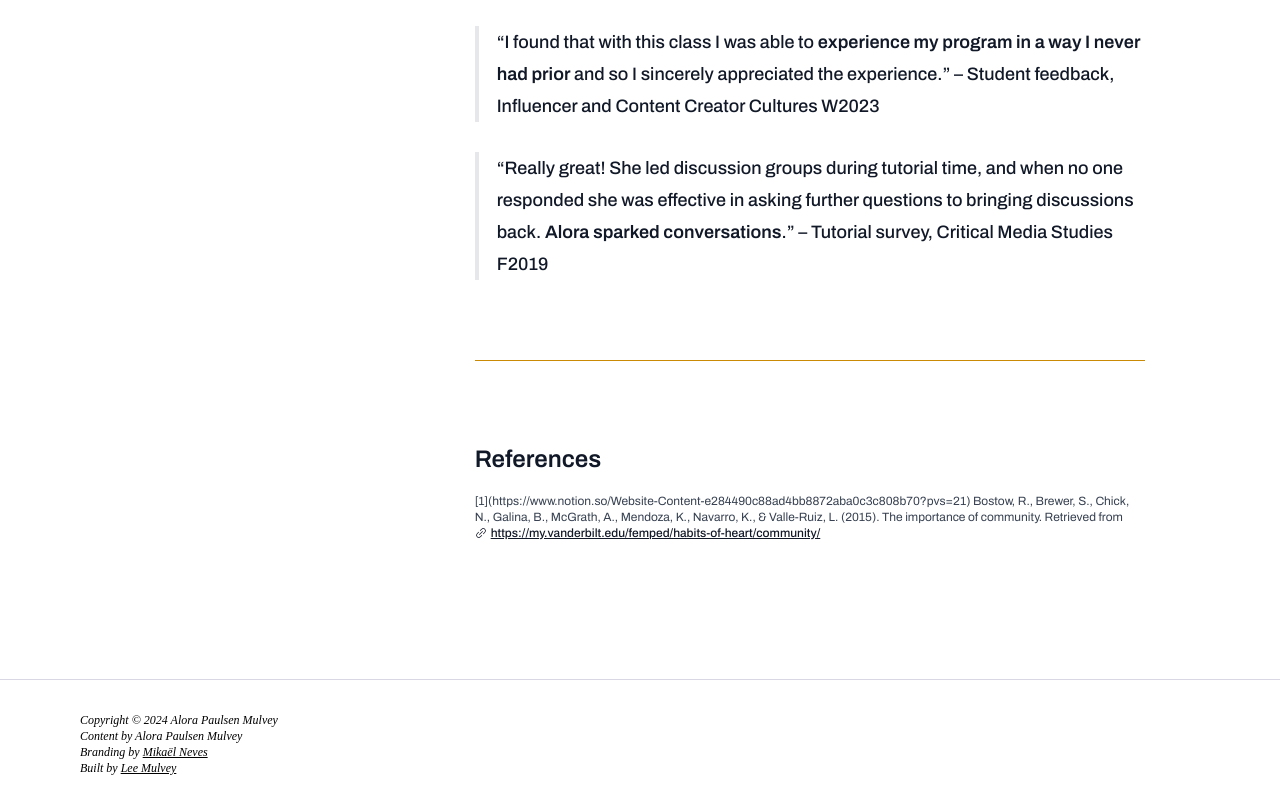
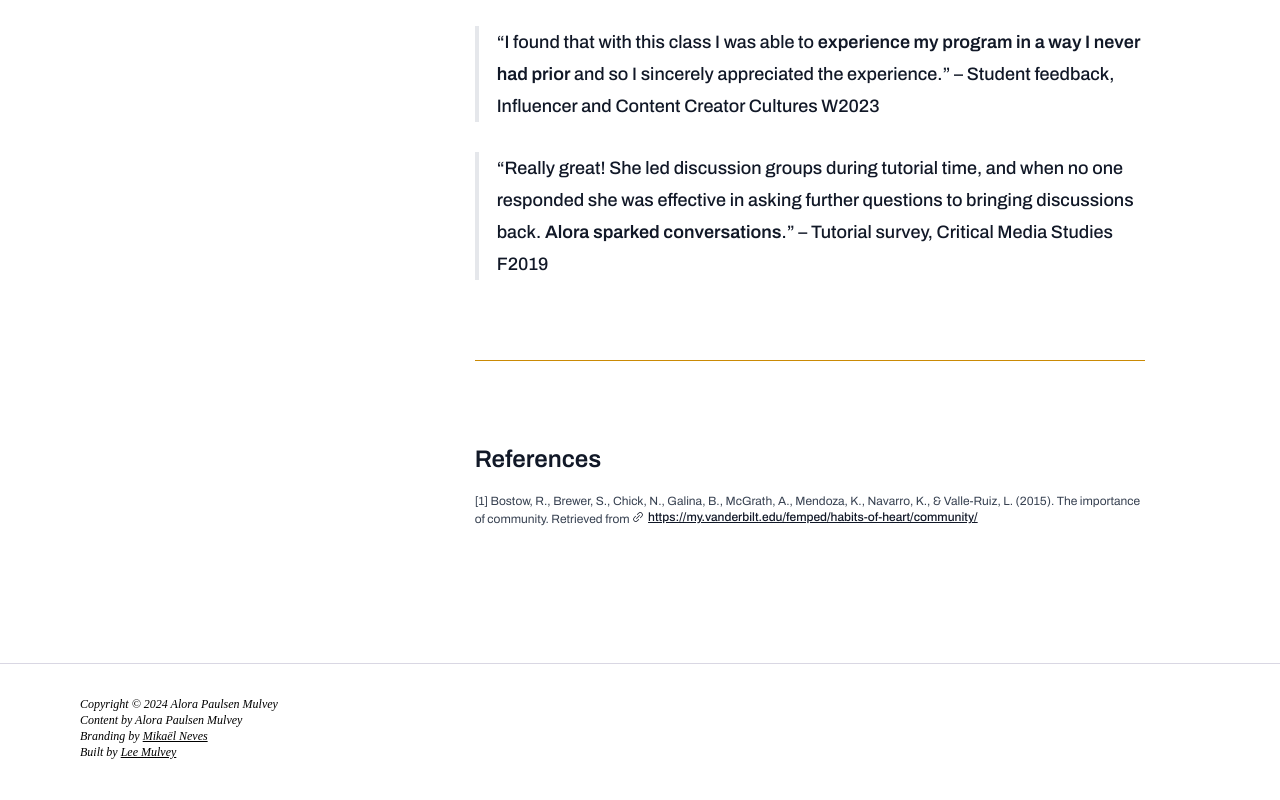
Before and after one commit to LMulvey/alorapaulsen-next, a Next.js app: page /teaching in a window 1280 px wide. Shown: the part 4216-5016 px from the top of the page. Built offline with nearby package versions, Linux system fonts and the light colour scheme.

Commit message:
fix: updated CV and teaching philosophy page fix

```diff
--- a/src/app/teaching/page.tsx
+++ b/src/app/teaching/page.tsx
@@ -253,10 +253,9 @@ export default function TeachingPage() {
           className="text-xs italic"
           id="reference-1"
         >
-          [1](https://www.notion.so/Website-Content-e284490c88ad4bb8872aba0c3c808b70?pvs=21)
-          Bostow, R., Brewer, S., Chick, N., Galina, B., McGrath, A., Mendoza,
-          K., Navarro, K., & Valle-Ruiz, L. (2015). The importance of community.
-          Retrieved from{' '}
+          [1] Bostow, R., Brewer, S., Chick, N., Galina, B., McGrath, A.,
+          Mendoza, K., Navarro, K., & Valle-Ruiz, L. (2015). The importance of
+          community. Retrieved from{' '}
           <ExternalLink
             ariaLabel="Link to https://my.vanderbilt.edu/femped/habits-of-heart/community/"
             href="https://my.vanderbilt.edu/femped/habits-of-heart/community/"
```
Also changed, not shown: 1 other file (tests, documents, lock files or other folders).
